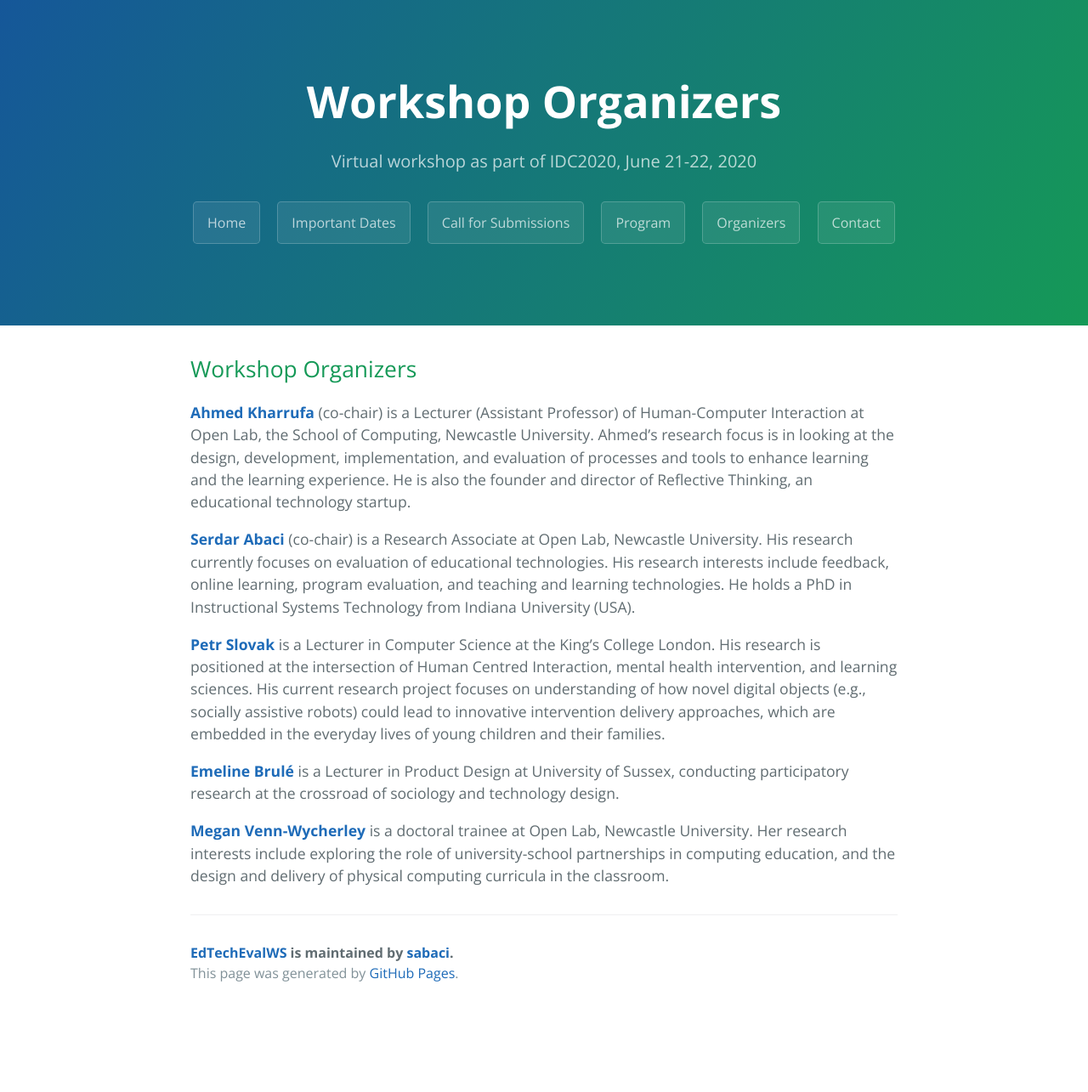
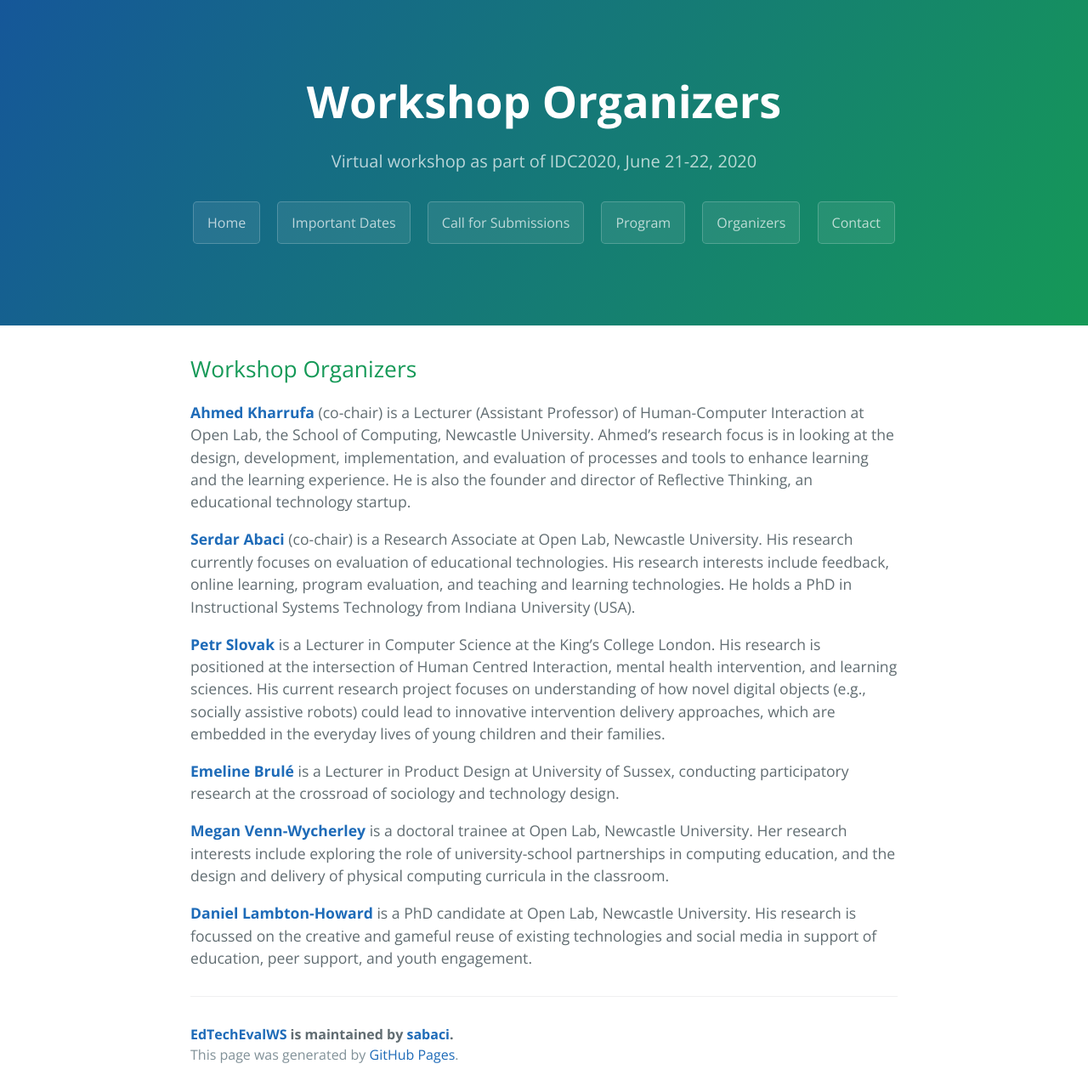
Before and after one commit to sabaci/EdTechEvalWS, a Jekyll site: the page built from organizers.md, in a window 1280 px wide. Shown: the whole page at 85% size. Built offline with Jekyll 4.4.1, drawn with Linux system fonts in a browser that asks for light colours; our own code applies the rules of GitHub Pages for plain Markdown files; before the commit the page ends 1189 px from its top, so only the background shows below that.

Commit message:
Update organizers.md

```diff
--- a/organizers.md
+++ b/organizers.md
@@ -9,3 +9,5 @@
 [**Emeline Brulé**](http://www.sussex.ac.uk/profiles/461041) is a Lecturer in Product Design at University of Sussex, conducting participatory research at the crossroad of sociology and technology design.
 
 [**Megan Venn-Wycherley**](https://openlab.ncl.ac.uk/people/megan-venn-wycherley/) is a doctoral trainee at Open Lab, Newcastle University. Her research interests include exploring the role of university-school partnerships in computing education, and the design and delivery of physical computing curricula in the classroom.
+
+[**Daniel Lambton-Howard**](https://openlab.ncl.ac.uk/people/daniel-lambton-howard/) is a PhD candidate at Open Lab, Newcastle University. His research is focussed on the creative and gameful reuse of existing technologies and social media in support of education, peer support, and youth engagement.
```
